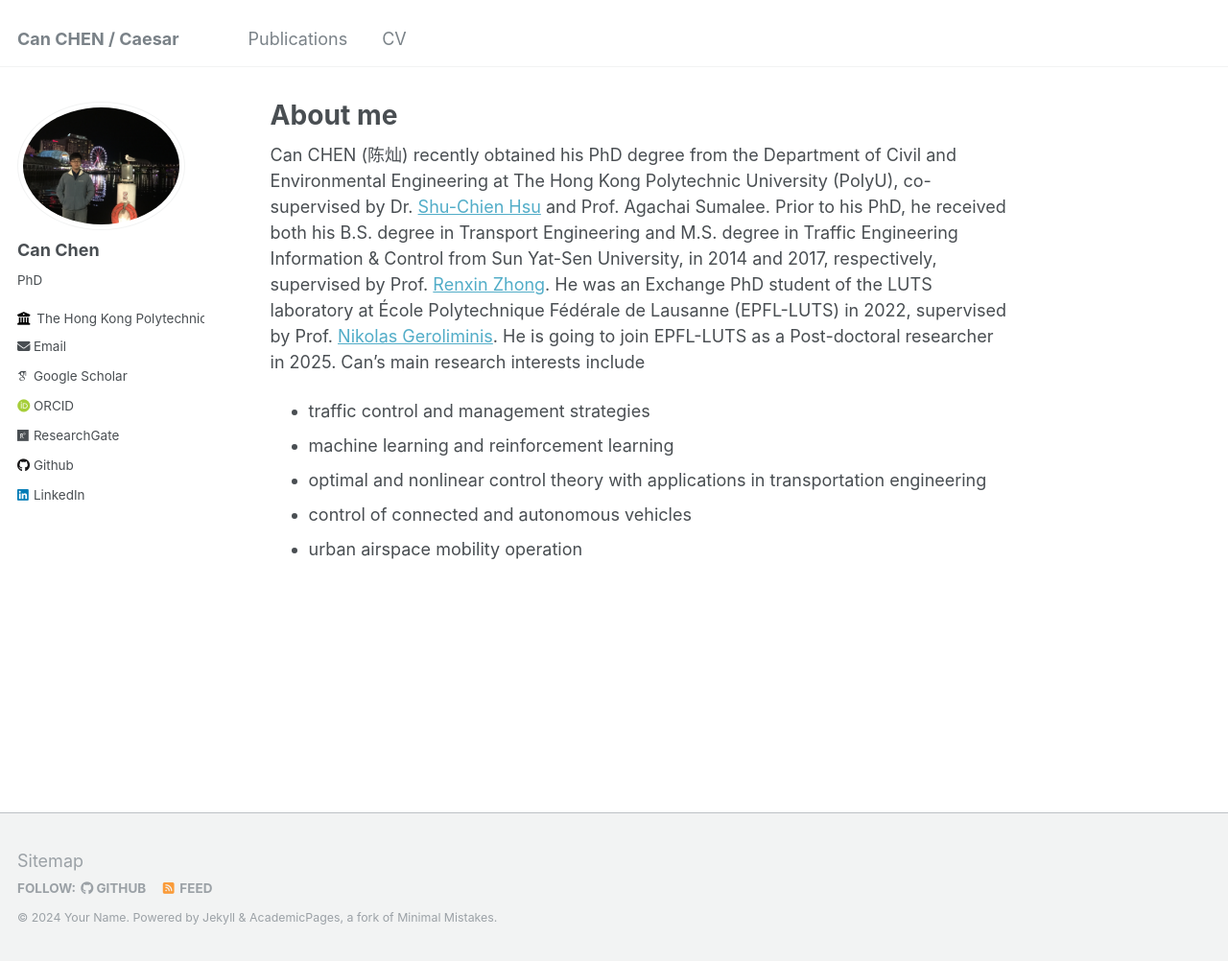
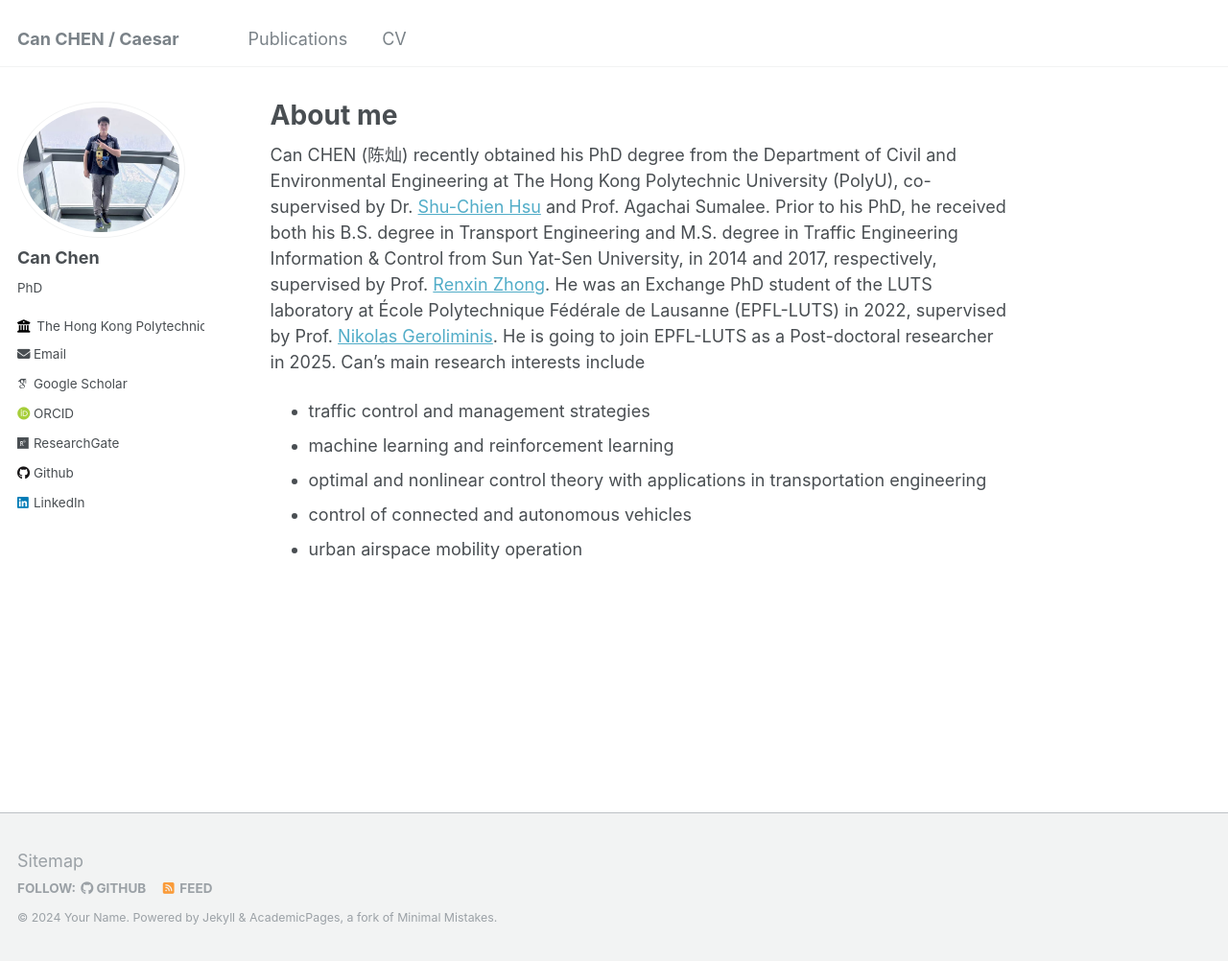
Before and after one commit to CanChen-Caesar/CanChen-Caesar.github.io, a Jekyll site: the page built from _pages/about.md, in a window 1280 px wide and 1002 px high. Shown: the whole window at 96% size. Built offline with Jekyll 4.4.1, drawn with Linux system fonts in a browser that asks for light colours; some web fonts are replaced.

Commit message:
Update _config.yml

```diff
--- a/_config.yml
+++ b/_config.yml
@@ -21,7 +21,7 @@ repository               : "academicpages/academicpages.github.io"
 #               Additional customization can be done by editing /_includes/author-profile.html
 author:
   # Biographic information
-  avatar           : "Photo-Sydney.jpg"
+  avatar           : "Photo_CantonTower.jpg"
   name             : "Can Chen"
   pronouns         : # example: "she/her"
   bio              : "PhD"
```
